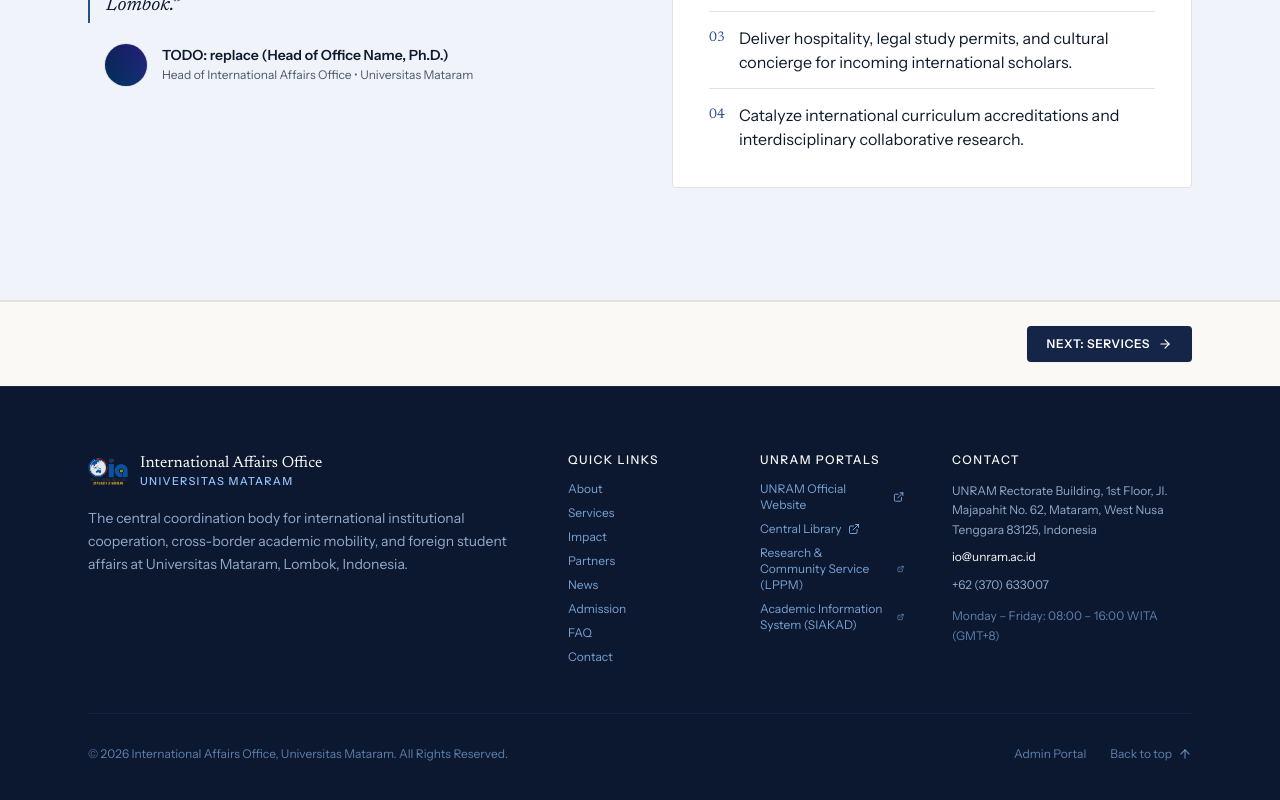
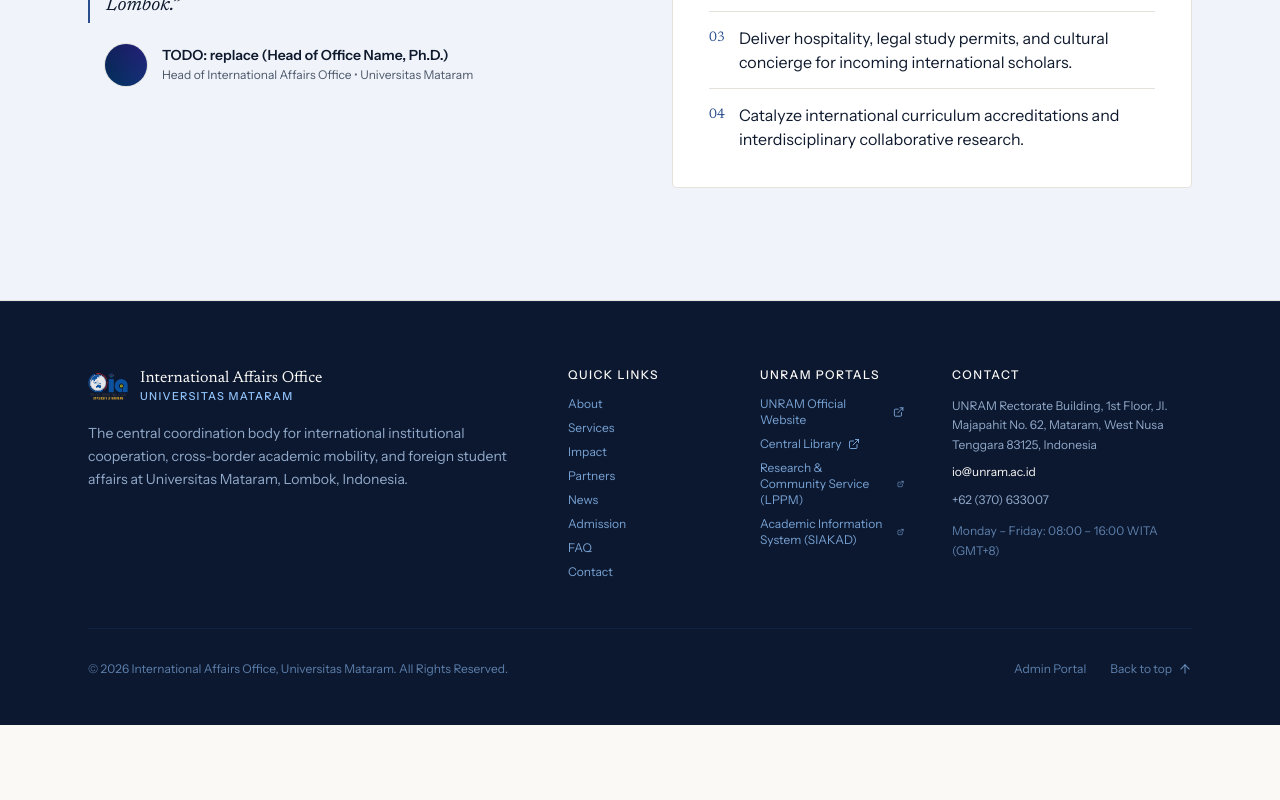
Before and after one commit to Ardihh/oia-web, a Next.js app: page /en in a window 1280 px wide. Shown: the part 1481-2281 px from the top of the page. After the commit the page ends 2206 px from the top, so only its background shows below. Built offline with nearby package versions, Linux system fonts and the light colour scheme.

Commit message:
feat: remove redundant Previous/Next section navigation buttons

```diff
--- a/src/components/sections/SectionViewHub.tsx
+++ b/src/components/sections/SectionViewHub.tsx
@@ -2,8 +2,6 @@
 
 import { useState, useEffect, useRef } from 'react';
 import { motion, AnimatePresence } from 'motion/react';
-import { ArrowRight, ArrowLeft } from 'lucide-react';
-import { Container } from '@/components/ui/Container';
 import { About } from '@/components/sections/About';
 import { Services } from '@/components/sections/Services';
 import { ImpactStats } from '@/components/sections/ImpactStats';
@@ -27,25 +25,8 @@ interface SectionViewHubProps {
   locale: string;
 }
 
-interface TabDef {
-  key: SectionTabKey;
-  labelId: string;
-  labelEn: string;
-}
-
-const SECTION_DEFS: TabDef[] = [
-  { key: 'about', labelId: 'Profil & Misi', labelEn: 'About & Mission' },
-  { key: 'services', labelId: 'Layanan KUI', labelEn: 'Services' },
-  { key: 'stats', labelId: 'Statistik', labelEn: 'Impact Stats' },
-  { key: 'partners', labelId: 'Mitra Global', labelEn: 'Global Partners' },
-  { key: 'news', labelId: 'Berita & Agenda', labelEn: 'News & Events' },
-  { key: 'admission', labelId: 'Penerimaan & Panduan', labelEn: 'Admission & Guidelines' },
-  { key: 'faq', labelId: 'Tanya Jawab', labelEn: 'FAQ' },
-  { key: 'contact', labelId: 'Kontak & Lokasi', labelEn: 'Contact & Office' },
-];
 
 export function SectionViewHub({ locale }: SectionViewHubProps) {
-  const isEn = locale === 'en';
   const hubRef = useRef<HTMLDivElement>(null);
 
   // Active section controlled directly by the top navbar
@@ -113,11 +94,6 @@ export function SectionViewHub({ locale }: SectionViewHubProps) {
     };
   }, []);
 
-  // Determine Next and Previous Section for the bottom pager
-  const currentIdx = SECTION_DEFS.findIndex((s) => s.key === activeSection);
-  const prevSection = currentIdx > 0 ? SECTION_DEFS[currentIdx - 1] : null;
-  const nextSection = currentIdx < SECTION_DEFS.length - 1 ? SECTION_DEFS[currentIdx + 1] : null;
-
   return (
     <div id="section-hub" ref={hubRef} className="w-full relative scroll-mt-20">
       {/* Active Section Body with smooth crossfade animation - No redundant second menu */}
@@ -140,43 +116,6 @@ export function SectionViewHub({ locale }: SectionViewHubProps) {
           {activeSection === 'contact' && <Contact locale={locale} />}
         </motion.div>
       </AnimatePresence>
-
-      {/* Bottom Pager: Allows smooth progression to next/prev section without scrolling back to top */}
-      <div className="bg-paper border-t border-hairline py-6">
-        <Container>
-          <div className="flex flex-col sm:flex-row items-center justify-between gap-4">
-            {prevSection ? (
-              <button
-                type="button"
-                onClick={() => handleSelectSection(prevSection.key, true)}
-                className="inline-flex items-center gap-2 px-4 py-2 rounded-[4px] border border-hairline bg-surface hover:bg-unram-50 hover:border-unram-300 text-ink text-xs font-medium transition-colors w-full sm:w-auto justify-center"
-              >
-                <ArrowLeft className="w-3.5 h-3.5" />
-                <span>
-                  {isEn ? 'Previous:' : 'Sebelumnya:'}{' '}
-                  <strong>{isEn ? prevSection.labelEn : prevSection.labelId}</strong>
-                </span>
-              </button>
-            ) : (
-              <div className="hidden sm:block" />
-            )}
-
-            {nextSection && (
-              <button
-                type="button"
-                onClick={() => handleSelectSection(nextSection.key, true)}
-                className="inline-flex items-center gap-2 px-5 py-2.5 rounded-[4px] bg-unram-900 hover:bg-unram-800 text-white text-xs font-semibold uppercase tracking-wider transition-colors w-full sm:w-auto justify-center shadow-subtle"
-              >
-                <span>
-                  {isEn ? 'Next:' : 'Lanjut ke:'}{' '}
-                  {isEn ? nextSection.labelEn : nextSection.labelId}
-                </span>
-                <ArrowRight className="w-3.5 h-3.5" />
-              </button>
-            )}
-          </div>
-        </Container>
-      </div>
     </div>
   );
 }
```
